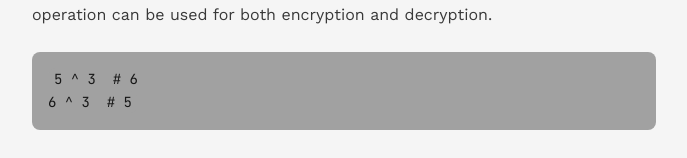
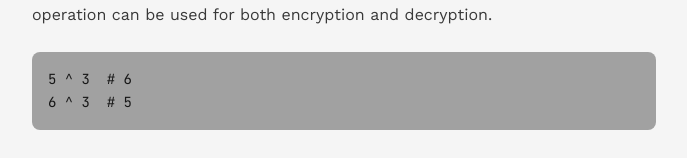
Before and after one commit to n0as-ark/logbook, a React (Vite) app: page /logbook/blog/xor-cipher-basics in a window 1280 px wide. Shown: the part 985-1143 px from the top of the page, without its empty margins (296-983 px from the left). Built offline with nearby package versions, Linux system fonts and the light colour scheme; the HTML template or start-up script is replaced by a standard one.

Commit message:
Update index.css

```diff
--- a/src/index.css
+++ b/src/index.css
@@ -132,6 +132,9 @@
   .prose-blog pre {
     @apply bg-muted p-4 rounded-sm overflow-x-auto mb-6 font-mono-display text-sm leading-relaxed;
   }
+  .prose-blog pre code {
+    @apply bg-transparent p-0 rounded-none;
+  }
   .prose-blog ul, .prose-blog ol {
     @apply mb-6 pl-6 space-y-2 text-foreground/85;
   }
```
